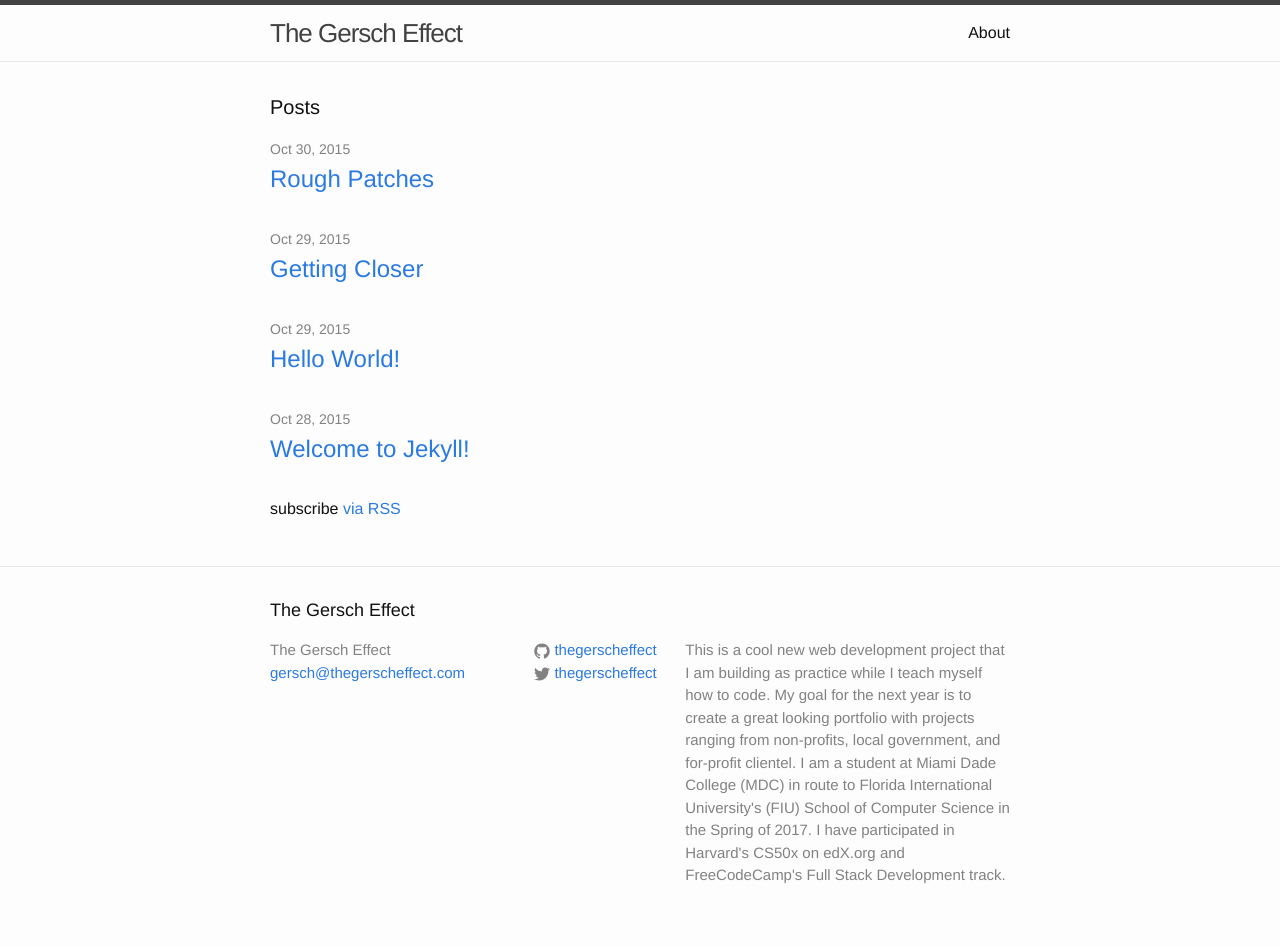
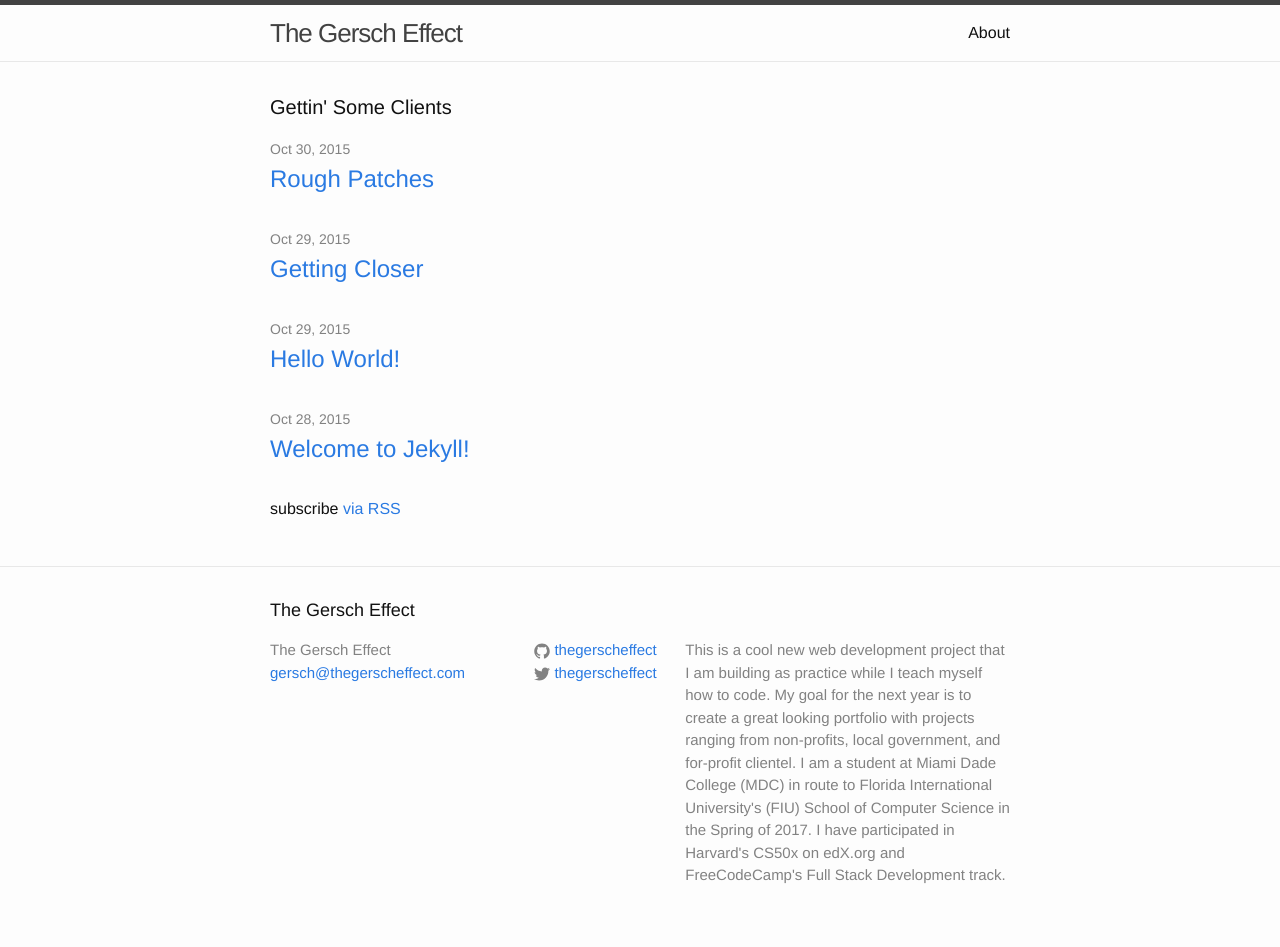
Before and after one commit to thegerscheffect/thegerscheffect.github.io, a Jekyll site: the page built from index.html, in a window 1280 px wide. Built offline with Jekyll 4.4.1, drawn with Linux system fonts in a browser that asks for light colours.

Commit message:
interesting title

```diff
--- a/index.html
+++ b/index.html
@@ -4,7 +4,7 @@
 
 <div class="home">
 
-  <h1 class="page-heading">Posts</h1>
+  <h1 class="page-heading">Gettin' Some Clients</h1>
 
   <ul class="post-list">
     {% for post in site.posts %}
```
